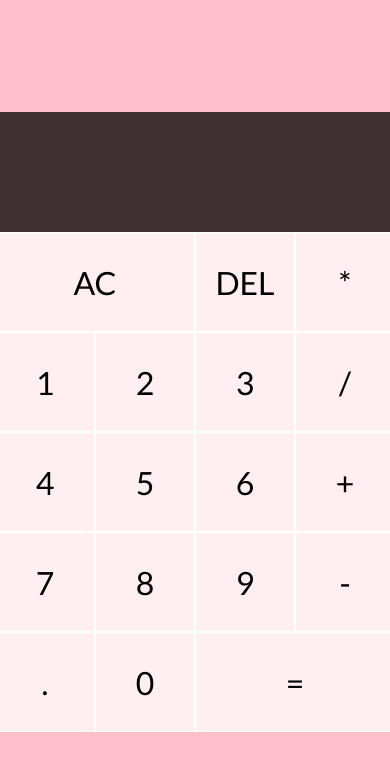
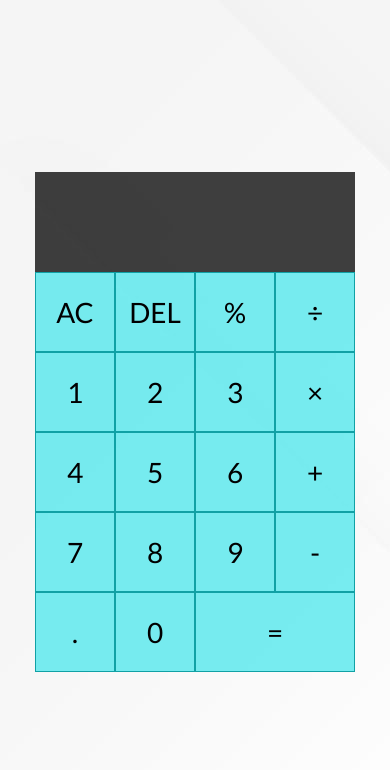
Before and after one commit to Sal-maa/calculator, a plain HTML site: page index.html in a window 390 px wide. Drawn offline with Linux system fonts and the light colour scheme.

Commit message:
add responsive and tidy up

```diff
--- a/index.html
+++ b/index.html
@@ -9,18 +9,30 @@
         <link rel="stylesheet" type="text/css" href="https://cdnjs.cloudflare.com/ajax/libs/font-awesome/6.1.0/css/all.min.css" />
         <script src="js/script.js" defer></script>
     </head>
+    <!-- <body>
+        <header>
+            <div class="container">
+                <h1><a href="">S`Math Calculator</a></h1>
+                <ul>
+                    <li><a href="">Calculator</a></li>
+                    <li><a href="velocity.html">Velocity</a></li>
+                </ul>
+            </div>
+        </header>
+        <section class="calculator"> -->
             <div class="calculator-grid">
                 <div class="output">
                     <div data-previous-operand class="previous-operand"></div>
                     <div data-current-operand class="current-operand"></div>
                 </div>
-        <button data-all-clear class="span-two">AC</button>
+                <button data-all-clear >AC</button>
                 <button data-delete>DEL</button>
-        <button data-operation>*</button>
+                <button data-pencentage>%</button>
+                <button data-operation>÷</button>
                 <button data-number>1</button>
                 <button data-number>2</button>
                 <button data-number>3</button>
-        <button data-operation>/</button>
+                <button data-operation>×</button>
                 <button data-number>4</button>
                 <button data-number>5</button>
                 <button data-number>6</button>
@@ -33,5 +45,9 @@
                 <button data-number>0</button>
                 <button data-equals class="span-two">=</button>
             </div>
+        <!-- </section> -->
+        <!-- <section class="velocity"></section> -->
+    <!-- </body> -->
+
 
 </html>
--- a/js/script.js
+++ b/js/script.js
@@ -42,10 +42,10 @@ class Calculator {
             case '-':
                 computation = prev - current
                 break
-            case '*':
+            case '×':
                 computation = prev * current
                 break
-            case '/':
+            case '÷':
                 computation = prev / current
                 break
             default:
--- a/stylesheet.css
+++ b/stylesheet.css
@@ -4,11 +4,52 @@
     font-weight: normal;
 }
 
+/* header {
+    height: 80px;
+    background-color: #d081e0;
+}
+
+header h1 {
+    display: inline;
+    float: left;
+    padding: 2px 20px;
+    color: #4A0404;
+}
+
+header h1 a:hover {
+    color: #CD7F32;
+}
+
+header h1 a {
+    transition: 0.2s;
+}
+
+header ul{
+    float: right;
+}
+
+header ul li {
+    padding: 15px 60px;
+    display: inline-block;
+}
+
+header ul li a:hover{
+    color: #CD7F32
+}
+
+header ul li a {
+    transition: 0.2s;
+}
+
+a{
+    text-decoration: none;
+} */
+
 body{
     padding: 0;
     margin: 0;
-    background: pink;
-    /* background: linear-gradient(to right, #084fa0,#00ff6c); */
+    /* background:linear-gradient(to left, #fff280,#f505fd);; */
+    background-image: url("img/4850037.jpg");
 }
 
 .calculator-grid {
@@ -23,11 +64,10 @@ body{
 .calculator-grid > button{
     cursor: pointer;
     font-size: 2rem;
-    border: 1px solid white;
+    border: 1px solid rgba(6, 153, 158, 0.9);
     outline: none;
-    background-color: rgba(255,255,255,.75);
+    background-color: rgba(75, 231, 236, 0.75);
 }
-
 .calculator-grid > button:hover{
     background-color: rgba(255,255,255,.9);
 }
@@ -57,3 +97,78 @@ body{
     color: white;
     font-size: 2.5rem;
 }
+
+@media (max-width:570px) {
+    .calculator-grid {
+        grid-template-columns: repeat(4,70px);
+        grid-template-rows: minmax(90px,auto) repeat(5,70px);
+    }
+
+    .calculator-grid > button{
+        font-size: 1.5rem;
+    }
+
+    .output .previous-operand {
+        font-size: 1rem;
+    }
+
+    .output .current-operand {
+        font-size: 2rem;
+    }
+}
+
+@media (max-width:780px) {
+    .calculator-grid {
+        grid-template-columns: repeat(4,80px);
+        grid-template-rows: minmax(100px,auto) repeat(5,80px);
+    }
+
+    .calculator-grid > button{
+        font-size: 1.75rem;
+    }
+
+    .output .previous-operand {
+        font-size: 1.25rem;
+    }
+
+    .output .current-operand {
+        font-size: 2.25rem;
+    }
+}
+
+/* .dropbtn {
+    background-color: #04AA6D;
+    color: white;
+    border: none;
+}
+
+.dropdown-menu {
+    position: relative;
+    display: inline-block;
+}
+
+.dropdown-menu img{
+    size: 2px;
+}
+
+.dropdown-content {
+    display: none;
+    position: absolute;
+    background-color: #f1f1f1;
+    min-width: 160px;
+    box-shadow: 0px 8px 16px 0px rgba(0,0,0,0.2);
+    z-index: 1;
+}
+
+.dropdown-content a {
+    color: black;
+    padding: 12px 16px;
+    text-decoration: none;
+    display: block;
+}
+
+.dropdown-content a:hover {background-color: #ddd;}
+
+.dropdown:hover .dropdown-content {display: block;}
+
+.dropdown:hover .dropbtn {background-color: #3e8e41;} */
```
Also changed, not shown: img/4850037.jpg (added). Lines whose indentation alone changed are shown as unchanged.
